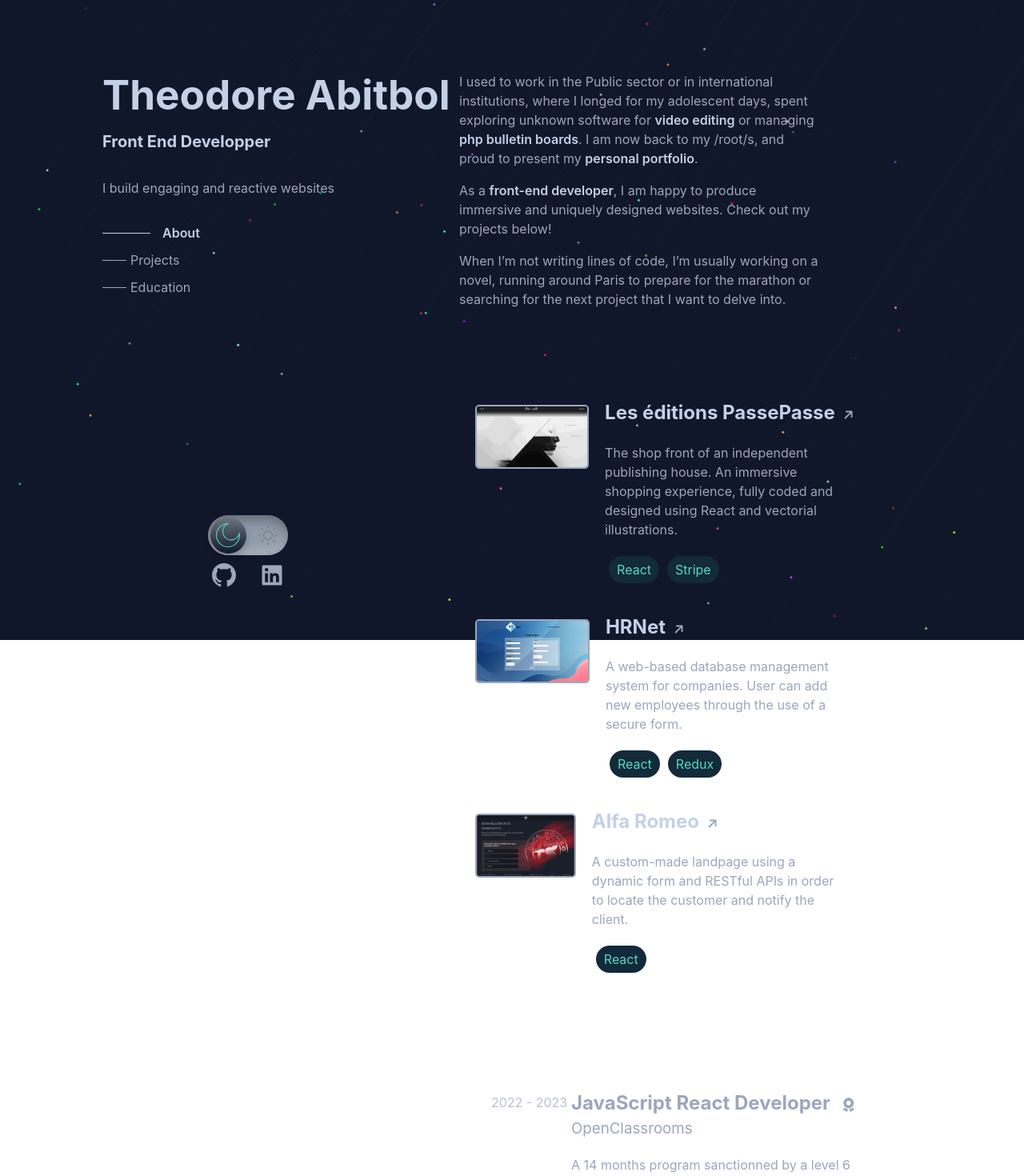
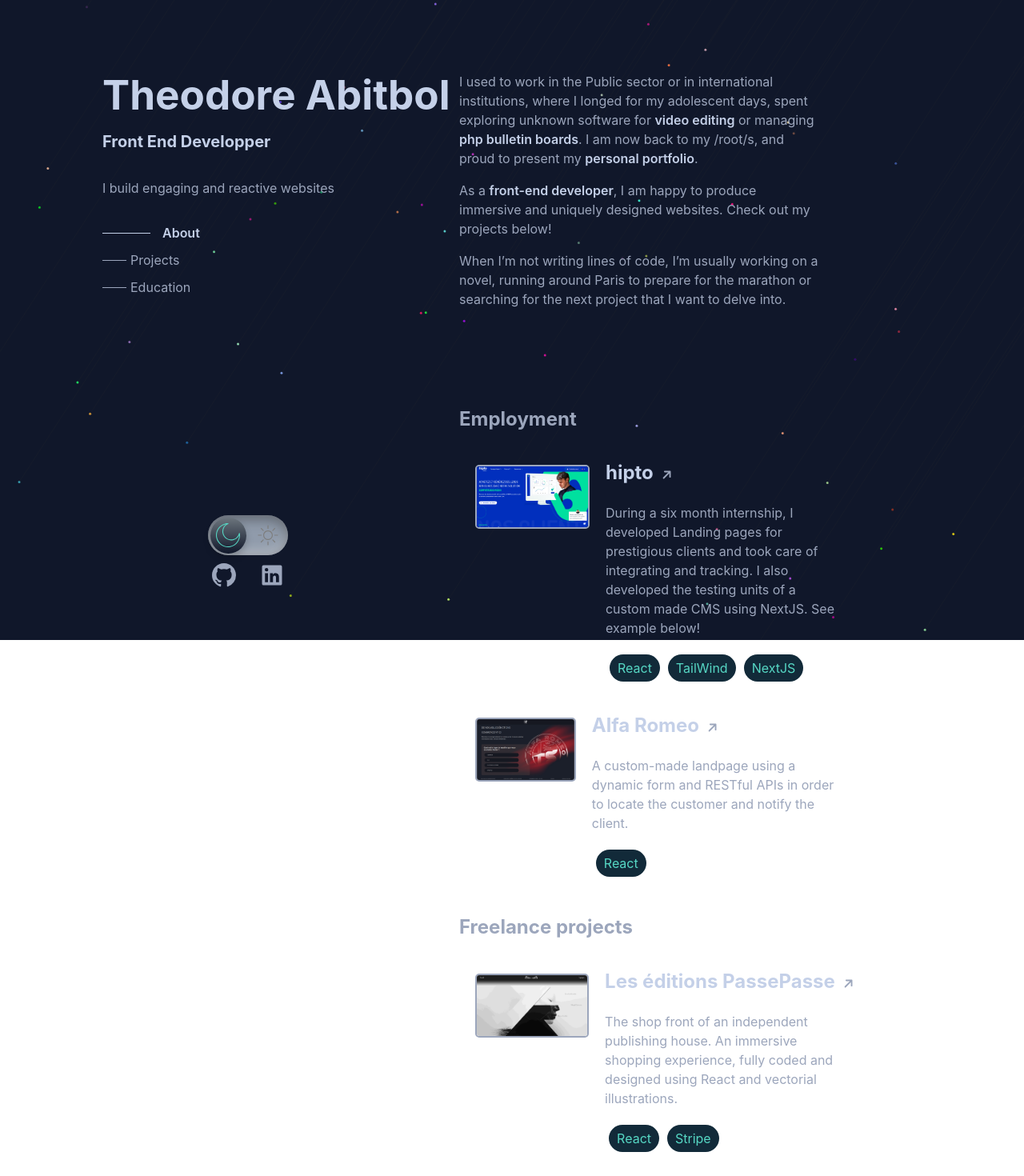
Before and after one commit to Teddy1792/portfolio, a React (Vite) app: page / in a window 1280 px wide. Shown: the top 1470 px of the page at 80% size. Built offline with nearby package versions, Linux system fonts and the light colour scheme.

Commit message:
added employment history

```diff
--- a/src/App.jsx
+++ b/src/App.jsx
@@ -1,22 +1,23 @@
-import React, { useState, useEffect, useRef } from 'react';
-import { useDarkMode } from './components/darkModeContext.jsx';
-import { useInView } from 'react-intersection-observer';
+import React, { useState, useEffect, useRef } from "react";
+import { useDarkMode } from "./components/darkModeContext.jsx";
+import { useInView } from "react-intersection-observer";
 
 // components
-import P5Sketch from './components/P5Sketch';
-import Nav from './components/Nav';
-import Header from './components/Header';
-import About from './components/About';
-import Projects from './components/Projects';
-import Education from './components/Education';
-import Footer from './components/Footer';
+import P5Sketch from "./components/P5Sketch";
+import Nav from "./components/Nav";
+import Header from "./components/Header";
+import About from "./components/About";
+import Projects from "./components/Projects";
+import Education from "./components/Education";
+import Footer from "./components/Footer";
 
 // images
-import passepasse from './assets/miniatures/passepasse.png';
-import HRNet from './assets/miniatures/HRNet.png';
-import alfaRomeo from './assets/miniatures/alfaRomeo.png';
+import passepasse from "./assets/miniatures/passepasse.png";
+import HRNet from "./assets/miniatures/HRNet.png";
+import alfaRomeo from "./assets/miniatures/alfaRomeo.png";
+import hipto from "./assets/miniatures/hipto.png";
 
-import './App.scss';
+import "./App.scss";
 
 function App() {
   //dark mode
@@ -41,79 +42,116 @@
   const { ref: projectsRef, inView: projectsInView } = useInView();
   const { ref: educationRef, inView: educationInView } = useInView();
 
-
   // State to keep track of the topmost visible element
-  const [topElement, setTopElement] = useState('about');
+  const [topElement, setTopElement] = useState("about");
 
   useEffect(() => {
     // Determine the topmost visible element
-    if (aboutInView) setTopElement('about');
-    else if (projectsInView) setTopElement('projects');
-    else if (educationInView) setTopElement('education');
+    if (aboutInView) setTopElement("about");
+    else if (projectsInView) setTopElement("projects");
+    else if (educationInView) setTopElement("education");
   }, [aboutInView, projectsInView, educationInView]);
 
   return (
-    <div className={`twoPages ${!darkMode ? 'lightMode' : ''}`}>
-        <div id='frontPage'>
-          <P5Sketch/>
+    <div className={`twoPages ${!darkMode ? "lightMode" : ""}`}>
+      <div id="frontPage">
+        <P5Sketch />
       </div>
-        <div className='appContainer'>
-          <div className='leftColumn'>
+      <div className="appContainer">
+        <div className="leftColumn">
           <Header />
-            <Nav aboutId="about" projectsId="projects" educationId="education" activeElement={topElement}/>
+          <Nav
+            aboutId="about"
+            projectsId="projects"
+            educationId="education"
+            activeElement={topElement}
+          />
           <Footer />
         </div>
-          <div className='rightColumn'>
-            <div><div id='about' className={`about ${topElement === 'about' ? 'active' : ''}`} ref={aboutRef}><About /></div></div>
+        <div className="rightColumn">
           <div>
-              <div id='projects' className={`projects ${topElement === 'projects' ? 'active' : ''}`} ref={projectsRef}>
+            <div
+              id="about"
+              className={`about ${topElement === "about" ? "active" : ""}`}
+              ref={aboutRef}
+            >
+              <About />
+            </div>
+          </div>
+          <div>
+            <div
+              id="projects"
+              className={`projects ${
+                topElement === "projects" ? "active" : ""
+              }`}
+              ref={projectsRef}
+            >
+              <h2>Employment</h2>
               <Projects
-                link='https://www.editionspassepasse.fr/'
+                link="https://hipto.com/"
+                imgSrc={hipto}
+                title="hipto"
+                description="During a six month internship, I developed Landing pages for prestigious clients and took care of integrating and tracking. I also developed the testing units of a custom made CMS using NextJS. See example below!"
+                tags={["React", "TailWind", "NextJS"]}
+                isFocused={focusedProject === "hipto"}
+                onMouseEnter={() => handleMouseEnter("hipto")}
+                onMouseLeave={handleMouseLeave}
+                isUnfocused={isUnfocused && focusedProject !== "hipto"}
+              />
+              <Projects
+                link="https://alfa-romeo-landpage.vercel.app"
+                imgSrc={alfaRomeo}
+                title="Alfa Romeo"
+                description="A custom-made landpage using a dynamic form and RESTful APIs in order to locate the customer and notify the client."
+                tags={["React"]}
+                isFocused={focusedProject === "argentBank"}
+                onMouseEnter={() => handleMouseEnter("argentBank")}
+                onMouseLeave={handleMouseLeave}
+                isUnfocused={isUnfocused && focusedProject !== "argentBank"}
+              />
+              <h2>Freelance projects</h2>
+              <Projects
+                link="https://www.editionspassepasse.fr/"
                 imgSrc={passepasse}
                 title="Les éditions PassePasse"
                 description="The shop front of an independent publishing house. An immersive shopping experience, fully coded and designed using React and vectorial illustrations."
-                tags={['React', 'Stripe']}
-                isFocused={focusedProject === 'passepasse'}
-                onMouseEnter={() => handleMouseEnter('passepasse')}
+                tags={["React", "Stripe"]}
+                isFocused={focusedProject === "passepasse"}
+                onMouseEnter={() => handleMouseEnter("passepasse")}
                 onMouseLeave={handleMouseLeave}
-                isUnfocused={isUnfocused && focusedProject !== 'passepasse'}
+                isUnfocused={isUnfocused && focusedProject !== "passepasse"}
               />
               <Projects
-                  link='https://hrnet-xi.vercel.app/'
+                link="https://hrnet-xi.vercel.app/"
                 imgSrc={HRNet}
                 title="HRNet"
                 description="A web-based database management system for companies. User can add new employees through the use of a secure form."
-                  tags={['React', 'Redux']}
-                  isFocused={focusedProject === 'HRNet'}
-                  onMouseEnter={() => handleMouseEnter('HRNet')}
+                tags={["React", "Redux"]}
+                isFocused={focusedProject === "HRNet"}
+                onMouseEnter={() => handleMouseEnter("HRNet")}
                 onMouseLeave={handleMouseLeave}
-                  isUnfocused={isUnfocused && focusedProject !== 'HRNet'}
-                />
-                <Projects
-                  link='https://alfa-romeo-landpage.vercel.app'
-                  imgSrc={alfaRomeo}
-                  title="Alfa Romeo"
-                  description="A custom-made landpage using a dynamic form and RESTful APIs in order to locate the customer and notify the client."
-                  tags={['React']}
-                  isFocused={focusedProject === 'argentBank'}
-                  onMouseEnter={() => handleMouseEnter('argentBank')}
-                  onMouseLeave={handleMouseLeave}
-                  isUnfocused={isUnfocused && focusedProject !== 'argentBank'}
+                isUnfocused={isUnfocused && focusedProject !== "HRNet"}
               />
             </div>
           </div>
           <div>
-              <section id='education' className={`educationSection ${topElement === 'education' ? 'active' : ''}`} ref={educationRef}>
+            <section
+              id="education"
+              className={`educationSection ${
+                topElement === "education" ? "active" : ""
+              }`}
+              ref={educationRef}
+            >
               <Education
                 title="openClassrooms"
                 date="2022 - 2023"
                 diplomaTitle="JavaScript React Developer"
                 institution="OpenClassrooms"
                 content="A 14 months program sanctionned by a level 6 European Qualifications Framework diploma."
-                  isFocused={focusedProject === 'openClassrooms'}
-                  onMouseEnter={() => handleMouseEnter('openClassrooms')}
+                isFocused={focusedProject === "openClassrooms"}
+                onMouseEnter={() => handleMouseEnter("openClassrooms")}
                 onMouseLeave={handleMouseLeave}
-                  isUnfocused={isUnfocused && focusedProject !== 'openClassrooms'}
+                isUnfocused={isUnfocused && focusedProject !== "openClassrooms"}
               />
               <Education
                 title="compLit"
@@ -121,10 +159,10 @@
                 diplomaTitle="M.A. in comparative literature"
                 institution="Sorbonne Nouvelle"
                 content="An analysis of the politics of drone in contemporaneous fiction, and their influence on narrative structures."
-                  isFocused={focusedProject === 'compLit'}
-                  onMouseEnter={() => handleMouseEnter('compLit')}
+                isFocused={focusedProject === "compLit"}
+                onMouseEnter={() => handleMouseEnter("compLit")}
                 onMouseLeave={handleMouseLeave}
-                  isUnfocused={isUnfocused && focusedProject !== 'compLit'}
+                isUnfocused={isUnfocused && focusedProject !== "compLit"}
               />
               <Education
                 title="polSci"
@@ -132,17 +170,17 @@
                 diplomaTitle="M.A. in European affairs"
                 institution="Sciences Po Lyon and ENS Lyon"
                 content="Case studies on the influence strategies of a French automobile manufacturer."
-                  isFocused={focusedProject === 'polSci'}
-                  onMouseEnter={() => handleMouseEnter('polSci')}
+                isFocused={focusedProject === "polSci"}
+                onMouseEnter={() => handleMouseEnter("polSci")}
                 onMouseLeave={handleMouseLeave}
-                  isUnfocused={isUnfocused && focusedProject !== 'polSci'}
+                isUnfocused={isUnfocused && focusedProject !== "polSci"}
               />
             </section>
           </div>
         </div>
       </div>
     </div>
-  )
+  );
 }
 
 export default App;
```
Also changed, not shown: src/assets/miniatures/hipto.png (added), 1 other file (tests, documents, lock files or other folders). Lines whose indentation alone changed are shown as unchanged.
